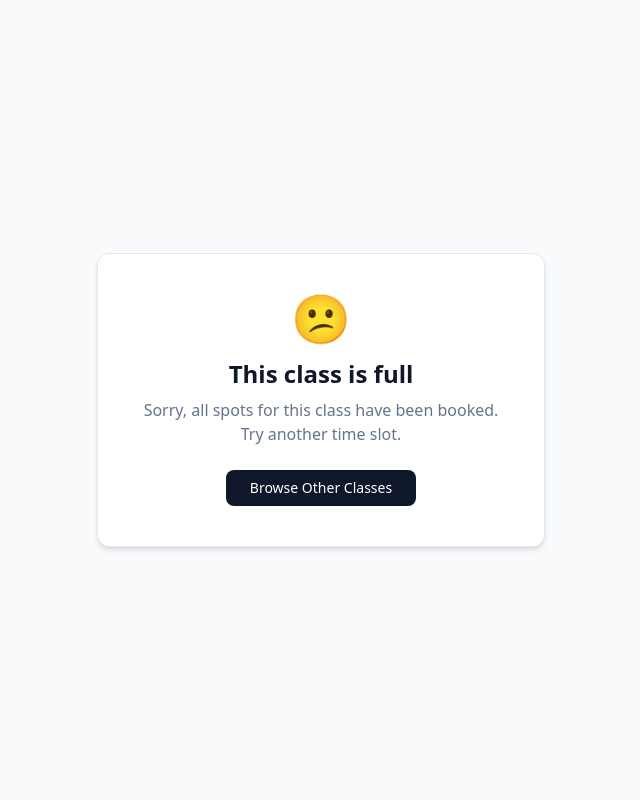
After one commit to virgoits/aws-booking-app, a Flask app: template app/templates/full.html in a window 1280 px wide. The commit adds this page. Shown: the whole page, without its empty margins (319-959 px from the left). Run offline with Flask 3, Linux system fonts and the light colour scheme; the template is opened without the code that fills it, so the values that code supplies are empty; some libraries are stand-ins or nearby versions.

Commit message:
Add capacity check and booking confirmation page

```diff
--- a/app/app.py
+++ b/app/app.py
@@ -8,7 +8,14 @@ def home():
     conn = get_connection()
     try:
         cursor = conn.cursor()
-        cursor.execute("SELECT * FROM classes ORDER BY class_time")
+        cursor.execute("""
+            SELECT c.*,
+                   COUNT(b.id) AS booked_count
+            FROM classes c
+            LEFT JOIN bookings b ON b.class_id = c.id
+            GROUP BY c.id
+            ORDER BY c.class_time
+        """)
         classes = cursor.fetchall()
         return render_template("home.html", classes=classes)
     finally:
@@ -22,6 +29,18 @@ def book(class_id):
     conn = get_connection()
     try:
         cursor = conn.cursor()
+
+        # Check capacity before booking
+        cursor.execute("SELECT capacity FROM classes WHERE id = %s", (class_id,))
+        class_info = cursor.fetchone()
+        if not class_info:
+            return "Class not found", 404
+
+        cursor.execute("SELECT COUNT(*) AS count FROM bookings WHERE class_id = %s", (class_id,))
+        current_bookings = cursor.fetchone()["count"]
+
+        if current_bookings >= class_info["capacity"]:
+            return render_template("full.html", class_id=class_id)
 
         # Find or create the user
         cursor.execute("SELECT id FROM users WHERE email = %s", (email,))
@@ -37,7 +56,11 @@ def book(class_id):
         cursor.execute("INSERT INTO bookings (user_id, class_id) VALUES (%s, %s)", (user_id, class_id))
         conn.commit()
 
-        return redirect("/")
+        # Get class details for the confirmation page
+        cursor.execute("SELECT * FROM classes WHERE id = %s", (class_id,))
+        booked_class = cursor.fetchone()
+
+        return render_template("confirmation.html", name=name, booked_class=booked_class)
     finally:
         conn.close()
 
--- /dev/null
+++ b/app/templates/full.html
@@ -0,0 +1,20 @@
+<!DOCTYPE html>
+<html lang="en">
+<head>
+    <meta charset="UTF-8">
+    <meta name="viewport" content="width=device-width, initial-scale=1.0">
+    <title>Class Full - FitBook</title>
+    <script src="https://cdn.tailwindcss.com"></script>
+</head>
+<body class="bg-gray-50 min-h-screen flex items-center justify-center">
+    <div class="bg-white rounded-xl shadow-md border border-slate-200 p-10 max-w-md w-full text-center">
+        <div class="text-5xl mb-4">😕</div>
+        <h1 class="text-2xl font-bold text-slate-900 mb-2">This class is full</h1>
+        <p class="text-slate-500 mb-6">Sorry, all spots for this class have been booked. Try another time slot.</p>
+
+        <a href="/" class="inline-block bg-slate-900 text-white rounded-lg px-6 py-2 text-sm font-medium hover:bg-slate-700 transition">
+            Browse Other Classes
+        </a>
+    </div>
+</body>
+</html>
--- a/app/templates/home.html
+++ b/app/templates/home.html
@@ -23,8 +23,10 @@
                     <h3 class="text-lg font-semibold text-slate-900">{{ c.name }}</h3>
                     <p class="text-slate-500 text-sm mt-1">with {{ c.instructor }}</p>
                    <p class="text-slate-400 text-sm">{{ c.class_time }}</p>
+<p class="text-slate-500 text-xs mt-1">{{ c.booked_count }} / {{ c.capacity }} booked</p>
                 </div>
 
+               {% if c.booked_count < c.capacity %}
 <form action="/book/{{ c.id }}" method="POST" class="flex flex-col gap-2 w-56">
     <input type="text" name="name" placeholder="Your name" required
         class="border border-slate-300 rounded-lg px-3 py-2 text-sm focus:outline-none focus:ring-2 focus:ring-slate-800">
@@ -35,6 +37,9 @@
         Book Class
     </button>
 </form>
+{% else %}
+<span class="text-sm text-red-500 font-medium w-56 text-center">Class Full</span>
+{% endif %}
             </div>
             {% endfor %}
         </div>
```
Also changed, not shown: app/templates/confirmation.html (added, +27 -0 lines). Lines whose indentation alone changed are shown as unchanged.
